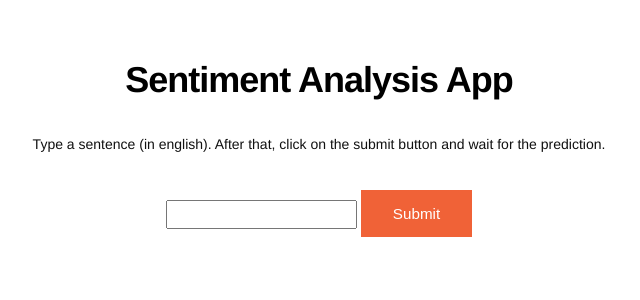
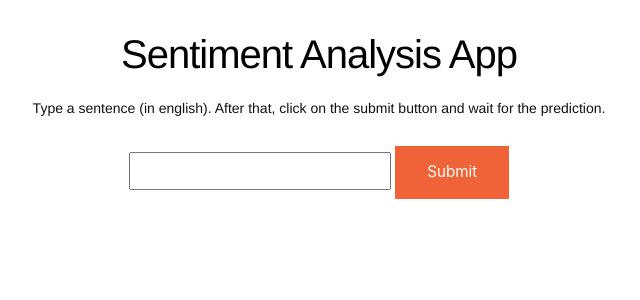
Before and after one commit to Dheeraj-R/sentiment-analysis-app, a Flask app: page / in a window 1280 px wide. Shown: the top 300 px of the page, without its empty margins (321-961 px from the left). Run offline with Flask 2, Linux system fonts and the light colour scheme; some libraries are stand-ins or nearby versions.

Commit message:
Update index.html

```diff
--- a/templates/index.html
+++ b/templates/index.html
@@ -2,10 +2,11 @@
 <html>
 <head>
 
-  <link rel='stylesheet' href="style.css">
+
   <body>
-
-
+    <link rel='stylesheet' href="style.css"></style>
+    <link rel='stylesheet' href='bootstrap.min.css'></style>
+    <link rel='stylesheet' href='font-awesome.min.css'></style>
   <div class="container">
     <div class = "centered">
     <header class="text-center text-white">
```
